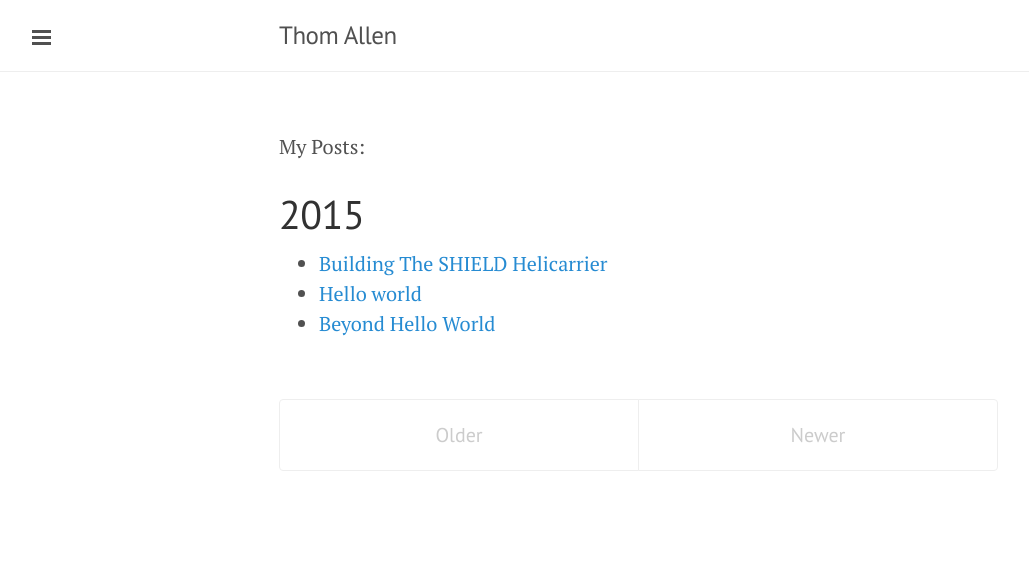
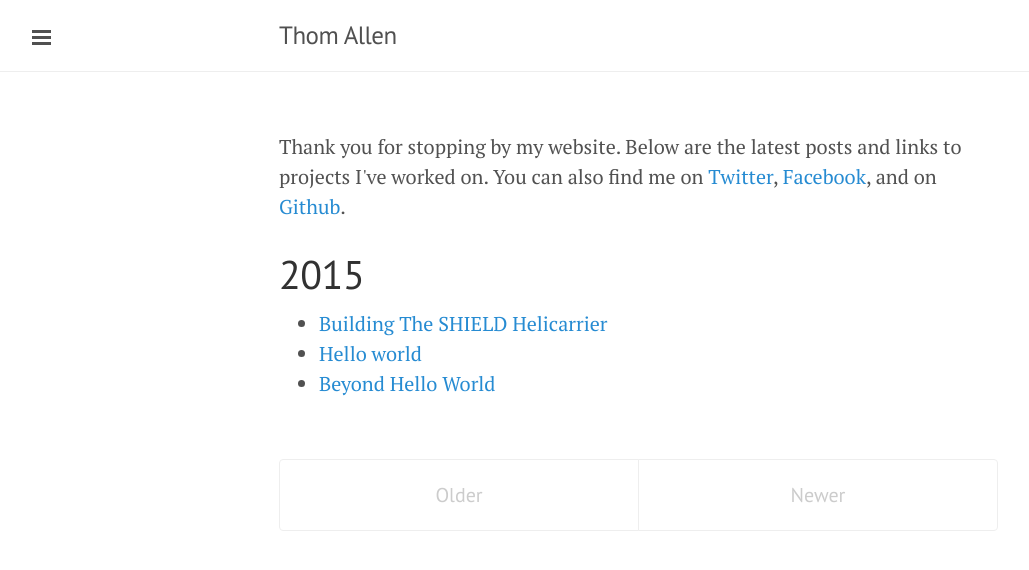
Before and after one commit to thomallen/thomallen.github.io, a Jekyll site: the page built from index.html, in a window 1280 px wide. Shown: the top 570 px of the page, without its empty margins (1-1030 px from the left). Built offline with Jekyll 4.4.1, drawn with Linux system fonts in a browser that asks for light colours; the list of posts is cut into pages by our own code.

Commit message:
Update index.html

```diff
--- a/index.html
+++ b/index.html
@@ -2,7 +2,7 @@
 layout: default
 title: Home
 ---
-My Posts:
+Thank you for stopping by my website. Below are the latest posts and links to projects I've worked on. You can also find me on <a href="http://twitter.com/thomallen" target="_blank">Twitter</a>, <a href="http://facebook.com/thomallen" target="_blank">Facebook</a>, and on <a href="http://github.com/thomallen" target="_blank">Github</a>.
 <div class="posts">
   {% for post in site.posts %}
     {% capture currentyear %}{{post.date | date: "%Y"}}{% endcapture %}
```
